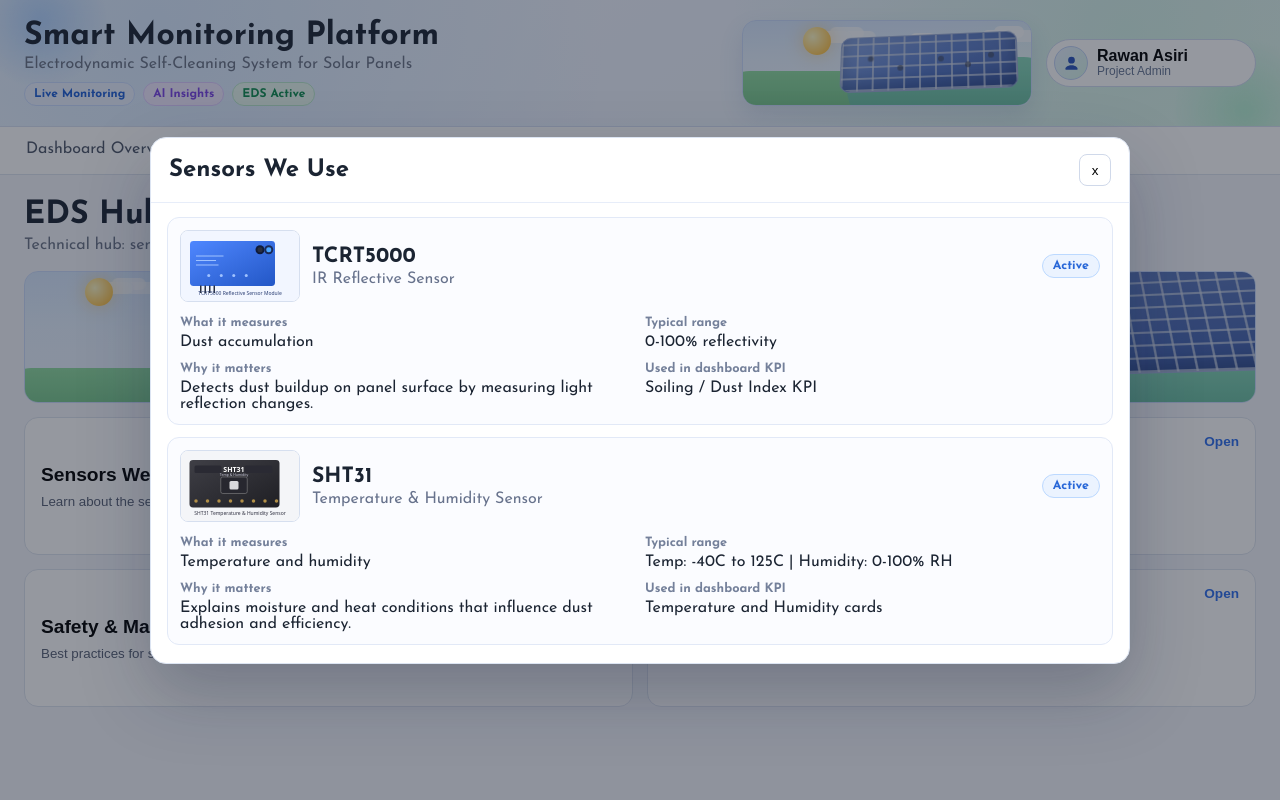
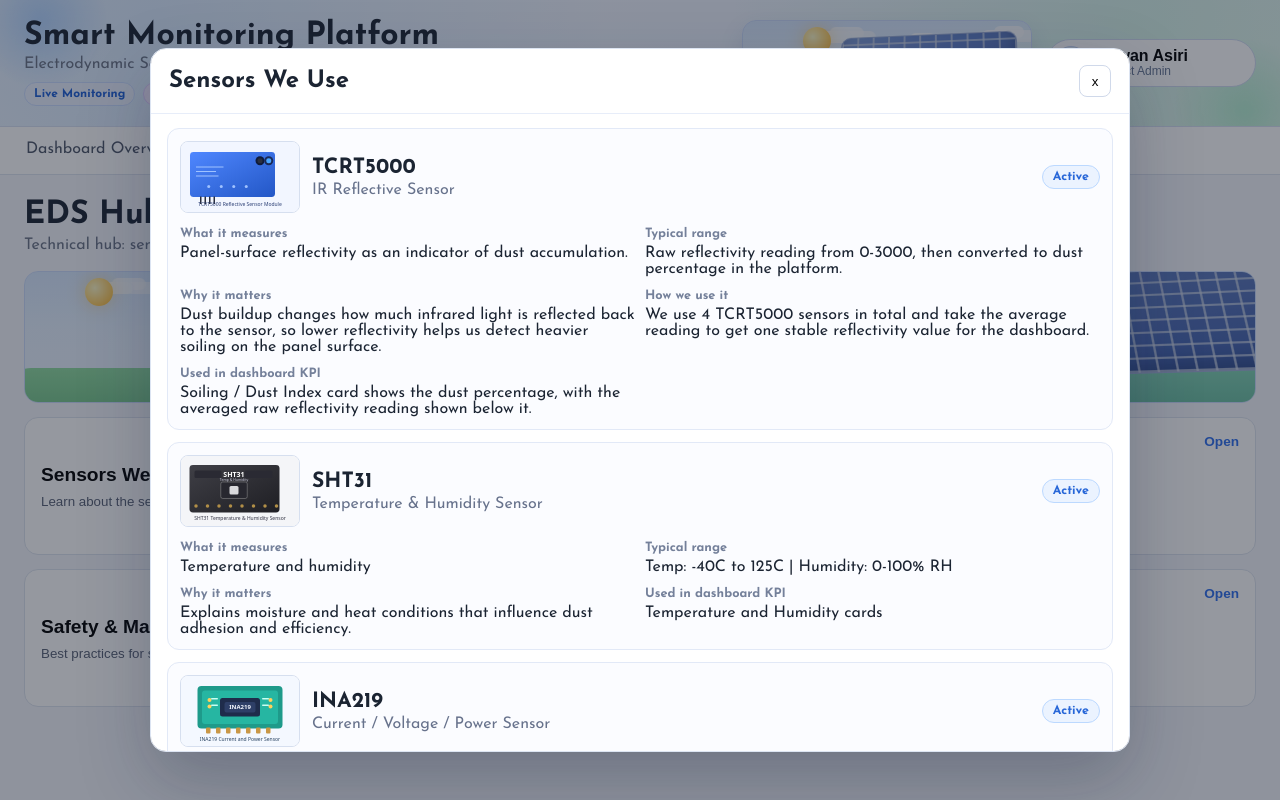
Before and after one commit to Rawan2033/SmartMonitoring, a React (Vite) app in the folder frontend/: page /hub in a window 1280 px wide. Both pictures are taken after a click on the button 328 px from the left and 486 px from the top of the page. Built offline with nearby package versions, Linux system fonts and the light colour scheme; no server answers.

Commit message:
extended hub page with INA sensor and more explanation on TCRT 4 sensors

```diff
--- a/frontend/src/pages/HubPage.tsx
+++ b/frontend/src/pages/HubPage.tsx
@@ -71,10 +71,11 @@ export default function HubPage(): JSX.Element {
                     <span className="state-pill">Active</span>
                   </div>
                   <div className="hub-detail-grid">
-                    <div><small>What it measures</small><p>Dust accumulation</p></div>
-                    <div><small>Typical range</small><p>0-100% reflectivity</p></div>
-                    <div><small>Why it matters</small><p>Detects dust buildup on panel surface by measuring light reflection changes.</p></div>
-                    <div><small>Used in dashboard KPI</small><p>Soiling / Dust Index KPI</p></div>
+                    <div><small>What it measures</small><p>Panel-surface reflectivity as an indicator of dust accumulation.</p></div>
+                    <div><small>Typical range</small><p>Raw reflectivity reading from 0-3000, then converted to dust percentage in the platform.</p></div>
+                    <div><small>Why it matters</small><p>Dust buildup changes how much infrared light is reflected back to the sensor, so lower reflectivity helps us detect heavier soiling on the panel surface.</p></div>
+                    <div><small>How we use it</small><p>We use 4 TCRT5000 sensors in total and take the average reading to get one stable reflectivity value for the dashboard.</p></div>
+                    <div><small>Used in dashboard KPI</small><p>Soiling / Dust Index card shows the dust percentage, with the averaged raw reflectivity reading shown below it.</p></div>
                   </div>
                 </article>
 
@@ -92,6 +93,23 @@ export default function HubPage(): JSX.Element {
                     <div><small>Typical range</small><p>Temp: -40C to 125C | Humidity: 0-100% RH</p></div>
                     <div><small>Why it matters</small><p>Explains moisture and heat conditions that influence dust adhesion and efficiency.</p></div>
                     <div><small>Used in dashboard KPI</small><p>Temperature and Humidity cards</p></div>
+                  </div>
+                </article>
+
+                <article className="hub-detail-card">
+                  <div className="hub-detail-top">
+                    <img src="/images/sensors/ina219.svg" alt="INA219 current and power monitoring sensor board" className="sensor-img" />
+                    <div>
+                      <h4>INA219</h4>
+                      <p className="sub">Current / Voltage / Power Sensor</p>
+                    </div>
+                    <span className="state-pill">Active</span>
+                  </div>
+                  <div className="hub-detail-grid">
+                    <div><small>What it measures</small><p>Electrical current and bus voltage, which we use to calculate solar power output.</p></div>
+                    <div><small>Typical range</small><p>Used in the platform as solar power output in mW.</p></div>
+                    <div><small>Why it matters</small><p>Shows whether the panel is producing useful power and helps relate cleaning performance to real output changes.</p></div>
+                    <div><small>Used in dashboard KPI</small><p>Solar Power Output card and the dedicated solar output chart.</p></div>
                   </div>
                 </article>
               </div>
--- a/frontend/src/styles.css
+++ b/frontend/src/styles.css
@@ -146,10 +146,12 @@ button:active:enabled {
   display: grid;
   place-items: center;
   z-index: 90;
-  padding: 20px;
+  padding: 24px;
+  overflow-y: auto;
 }
 .profile-modal {
   width: min(560px, 100%);
+  max-height: calc(100vh - 48px);
   background:
     radial-gradient(circle at top right, rgba(123, 175, 255, 0.18), transparent 28%),
     radial-gradient(circle at bottom left, rgba(122, 222, 167, 0.14), transparent 24%),
@@ -158,6 +160,8 @@ button:active:enabled {
   border-radius: 20px;
   box-shadow: 0 30px 70px rgba(15, 23, 42, 0.28);
   overflow: hidden;
+  display: flex;
+  flex-direction: column;
 }
 .profile-modal-head {
   display: flex;
@@ -208,6 +212,7 @@ button:active:enabled {
   padding: 18px 22px 22px;
   display: grid;
   gap: 16px;
+  overflow-y: auto;
 }
 .profile-detail-grid {
   display: grid;
@@ -1199,6 +1204,14 @@ th { font-weight: 700; background: #f7f9ff; }
   .hub-detail-grid, .issue-grid { grid-template-columns: 1fr; }
   .settings-grid { grid-template-columns: 1fr; }
   .profile-detail-grid { grid-template-columns: 1fr; }
+  .profile-modal-backdrop {
+    place-items: start center;
+    padding: 18px 14px;
+  }
+  .profile-modal {
+    max-height: calc(100vh - 36px);
+    border-radius: 16px;
+  }
   .profile-modal-actions {
     flex-direction: column-reverse;
     align-items: stretch;
```
Also changed, not shown: frontend/public/images/sensors/ina219.svg (added).
